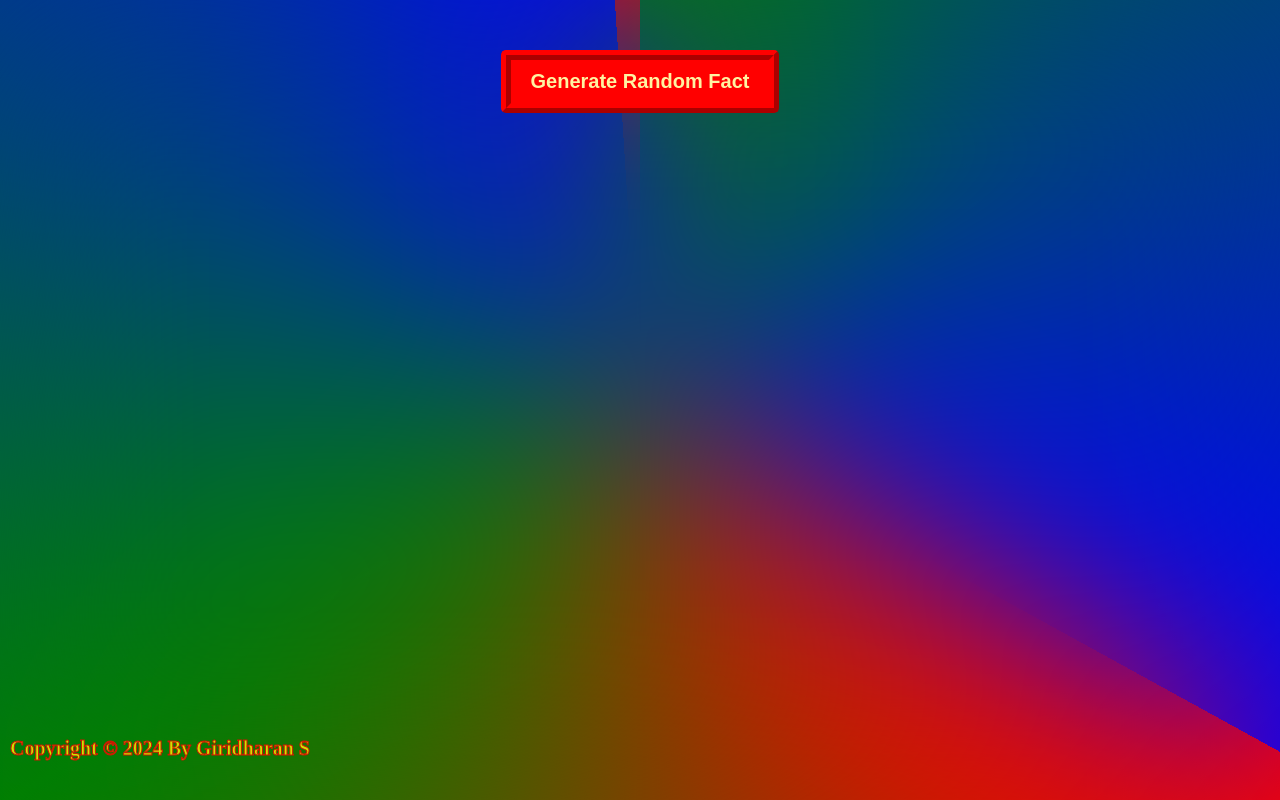
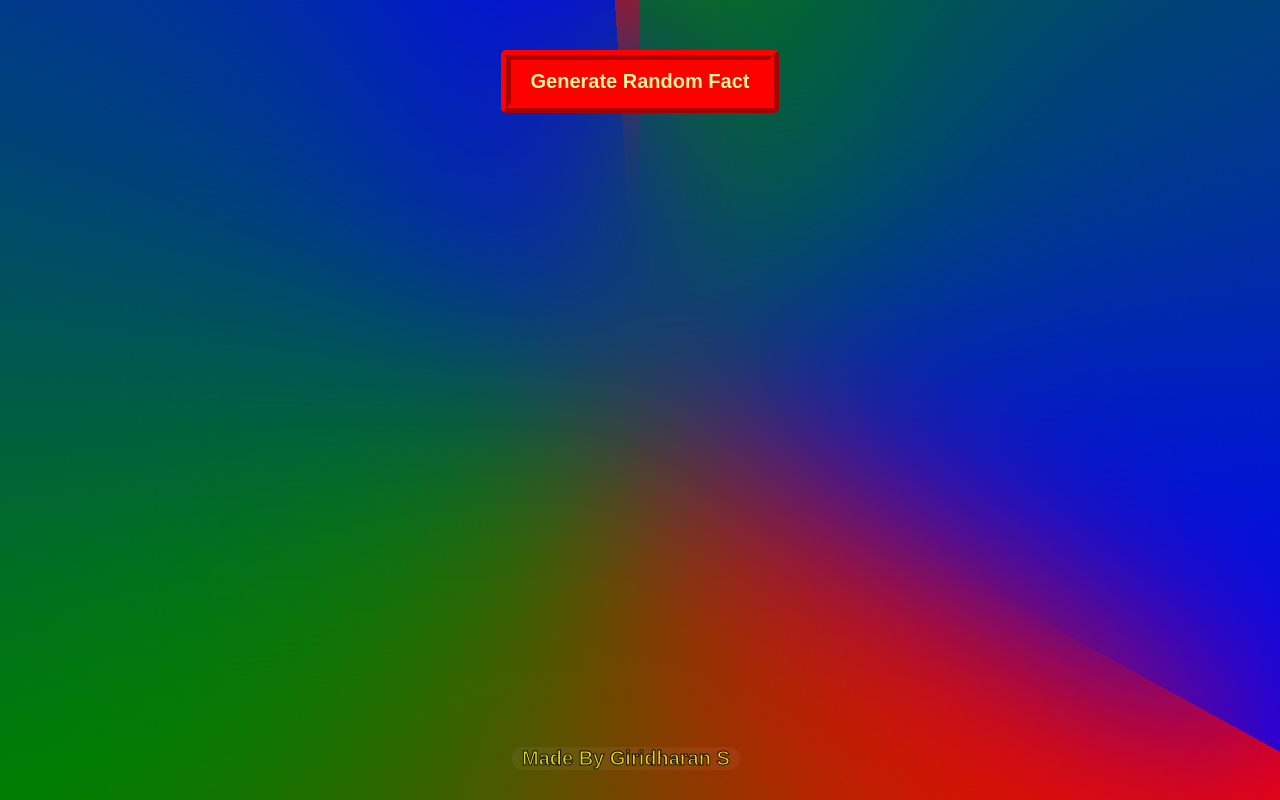
Before and after one commit to GiridharanS1729/Random_Fact, a website: page index.html in a window 1280 px wide. Drawn offline with nearby package versions, Linux system fonts and the light colour scheme.

Commit message:
Update index.html

```diff
--- a/index.html
+++ b/index.html
@@ -50,15 +50,20 @@
 
         .credits{
             font-size: 20px;
-            color: #ffff00;
+            color: #fffb00;
+            margin-bottom: 10px;
+            margin-left:40vw;
             opacity: 0.8;
             font-weight: 600;
-            position: absolute;
+            position: fixed;
             bottom: 20px;
-            backdrop-filter: blur(20px);
+            backdrop-filter: blur(50px);
+            font-family: arial;
             padding-left: 10px;
             padding-right: 10px;
-            -webkit-text-stroke: #ff0000 1px;
+            -webkit-text-stroke: #000000 1px;
+            background-color: #fff1;
+            border-radius: 10px;
         }
     </style>
 </head>
@@ -68,7 +73,7 @@
         <button id="factButton">Generate Random Fact</button>
         <div id="factDisplay"></div>
     </div>
-    <p class="credits">Copyright &copy; 2024 By Giridharan S</p>
+    <p class="credits">Made By Giridharan S</p>
 
     <script src="https://ajax.googleapis.com/ajax/libs/jquery/3.5.1/jquery.min.js"></script>
     <script>
```
